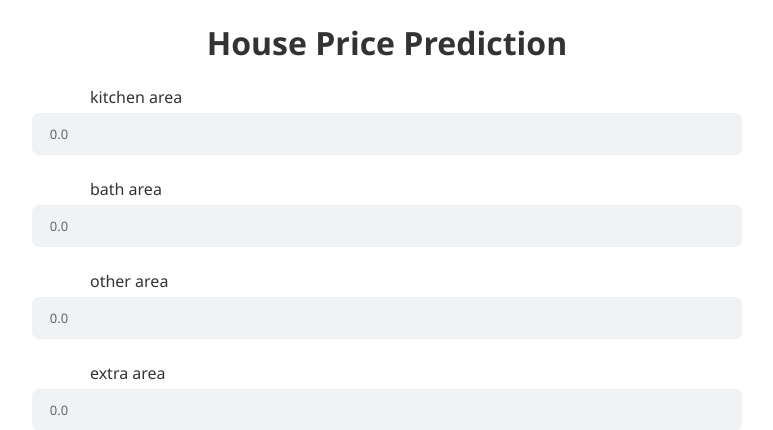
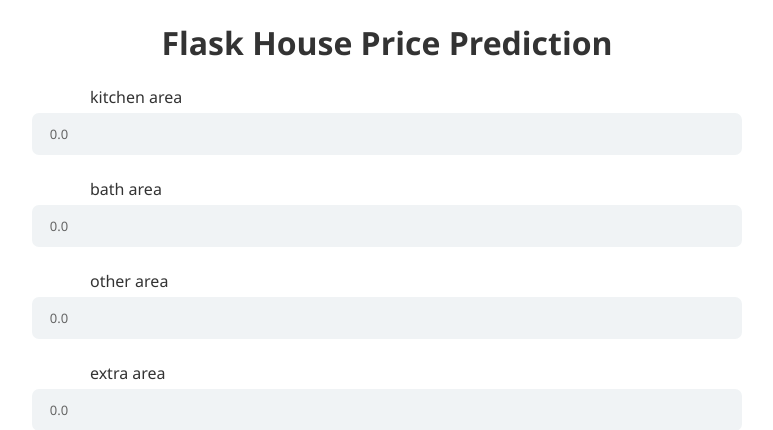
Before and after one commit to Sakshissutar/end_to_end_house_price_prediction_flask_app, a Flask app: page / in a window 1280 px wide. Shown: the top 430 px of the page, without its empty margins (253-1026 px from the left). Run offline with Flask 3, Linux system fonts and the light colour scheme; parts of the project's set-up code (start-up, migrations or seed data) failed here and were passed over.

Commit message:
changes in html

```diff
--- a/templates/home.html
+++ b/templates/home.html
@@ -14,7 +14,7 @@
 
     <body>
         <div class="login">
-    	<h1>House Price Prediction</h1>
+    	<h1>Flask House Price Prediction</h1>
 
             <!-- Main Input For Receiving Query to our ML -->
            <form action="{{ url_for('predict')}}"method="post">
```
